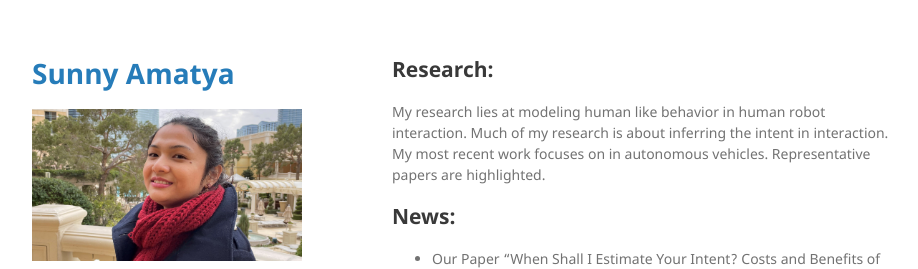
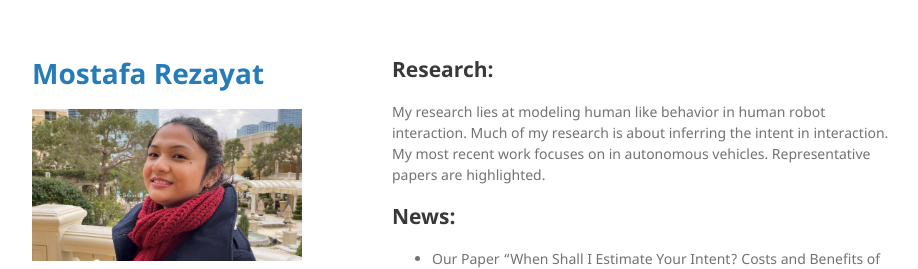
Before and after one commit to mosio79/mosio79.github.io, a Jekyll site: the page built from index.md, in a window 1280 px wide. Shown: the top 269 px of the page, without its empty margins (178-1096 px from the left). Built offline with Jekyll 4.4.1, drawn with Linux system fonts in a browser that asks for light colours; the repository's description, which GitHub fills in, is left out; our own code applies the rules of GitHub Pages for plain Markdown files.

Commit message:
updated cv, yml and index

```diff
--- a/_config.yml
+++ b/_config.yml
@@ -1,11 +1,10 @@
-title: Sunny Amatya
+title: Mostafa Rezayat
 logo: /assets/img/photo.jpg
 show_downloads: false
 google_analytics:
 theme: jekyll-theme-minimal
 show_ref_links: true
-cvlocation: /assets/Sunny_CV.pdf
-email: sunnyamatya@gmail.com
-scholar: https://scholar.google.com/citations?user=cdf2twQAAAAJ&hl=en
-linkedin: https://www.linkedin.com/in/sunny-amatya-709a99154/
-bitbucket: https://bitbucket.org/LittleSunny/
+cvlocation: /assets/CV_sr.pdf
+email: srezayat@asu.edu
+scholar: https://scholar.google.com/citations?user=bc6Gll8AAAAJ&hl=en
+linkedin: https://www.linkedin.com/in/s-mostafa-rezayat-37897358/
```
Also changed, not shown: 2 other files.
